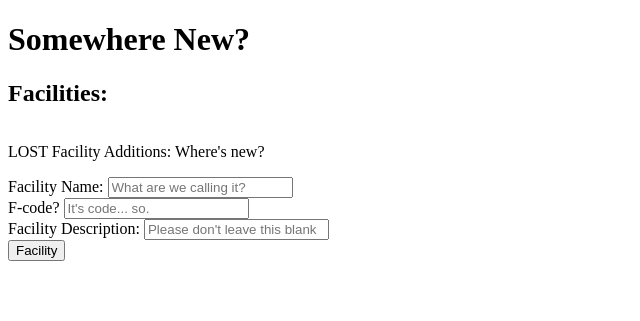
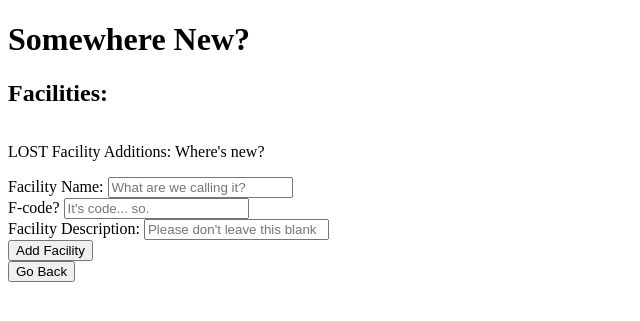
Before and after one commit to FidgetYou/CIS322, a Flask app: page /add_facility in a window 1280 px wide. Shown: the top 321 px of the page, without its empty margins (0-640 px from the left). Run offline with Flask 2, Linux system fonts and the light colour scheme; data that the repository does not hold is empty; some libraries are stand-ins or nearby versions.

Commit message:
Back button added

```diff
--- a/src/templates/add_facility.html
+++ b/src/templates/add_facility.html
@@ -39,9 +39,13 @@
                     </div>
 
                     <div class="input-group" style="width:340px">
-                        <button type="submit" class="btn btn-success">Facility</button>
+                        <button type="submit" class="btn btn-success">Add Facility</button>
                     </div>
                 </form>
+
+		<form action = "{{url_for('dashboard')}}">
+			<input type = "Submit" name = "Go Back" value = "Go Back">
+		</form>
             </div>
 
         </div>
```
